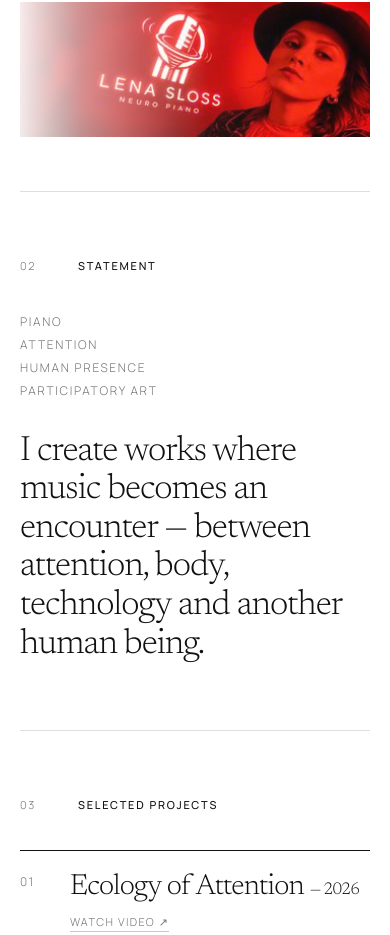
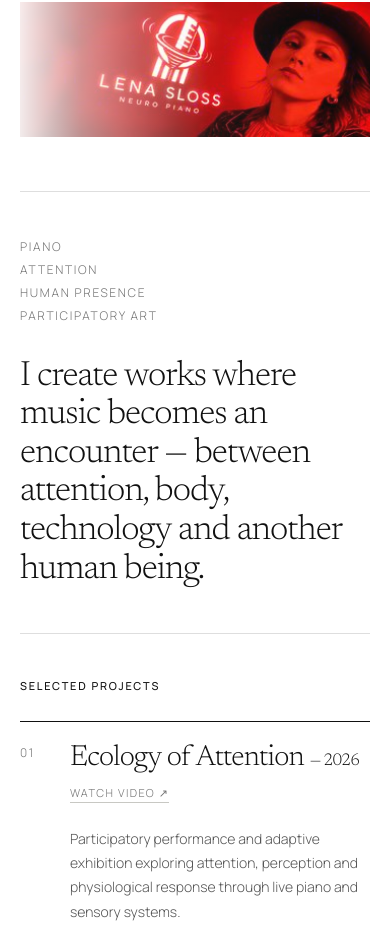
Before and after one commit to VivaldiLe/lenasloss, a plain HTML site: page index.html in a window 390 px wide. Shown: the part 479-1414 px from the top of the page. Drawn offline with Linux system fonts and the light colour scheme.

Commit message:
Tighten section spacing and remove major section numbering

```diff
--- a/index.html
+++ b/index.html
@@ -103,29 +103,19 @@
     }
 
     section{
-      padding:clamp(82px,9vw,128px) 0;
+      padding:clamp(48px,6vw,76px) 0;
       border-bottom:1px solid var(--line);
     }
 
     .section-head{
-      display:grid;
-      grid-template-columns:64px 1fr;
-      gap:22px;
-      margin-bottom:clamp(44px,5.5vw,72px);
+      display:block;
+      margin-bottom:clamp(30px,4vw,48px);
     }
 
-    .number,
     .section-label{
       font-size:12px;
       letter-spacing:.16em;
       text-transform:uppercase;
-    }
-
-    .number{
-      color:var(--muted);
-    }
-
-    .section-label{
       font-weight:500;
     }
 
@@ -518,16 +508,14 @@
       }
 
       section{
-        padding:66px 0;
+        padding:44px 0;
       }
 
       .section-head{
-        grid-template-columns:44px minmax(0,1fr);
-        gap:14px;
-        margin-bottom:38px;
+        display:block;
+        margin-bottom:28px;
       }
 
-      .number,
       .section-label{
         font-size:11px;
       }
@@ -694,11 +682,6 @@
     </section>
 
     <section id="statement">
-      <div class="section-head">
-        <div class="number">02</div>
-        <div class="section-label">Statement</div>
-      </div>
-
       <div class="statement-layout">
         <div class="keywords">
           Piano<br>
@@ -716,7 +699,6 @@
 
     <section id="projects">
       <div class="section-head">
-        <div class="number">03</div>
         <div class="section-label">Selected Projects</div>
       </div>
 
@@ -817,7 +799,6 @@
 
     <section id="gallery">
       <div class="section-head">
-        <div class="number">04</div>
         <div class="section-label">Gallery</div>
       </div>
 
@@ -890,7 +871,6 @@
 
     <section id="contact">
       <div class="section-head">
-        <div class="number">05</div>
         <div class="section-label">Contact</div>
       </div>
 
```
